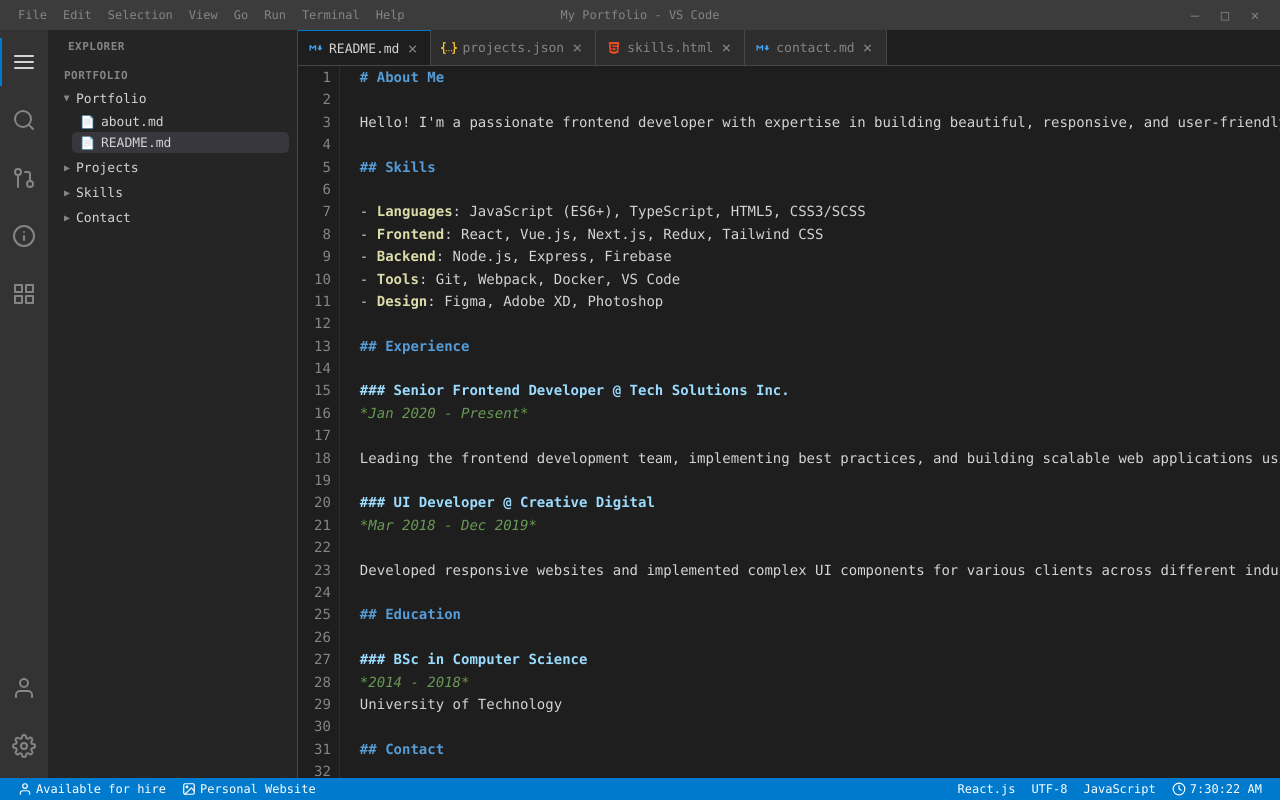
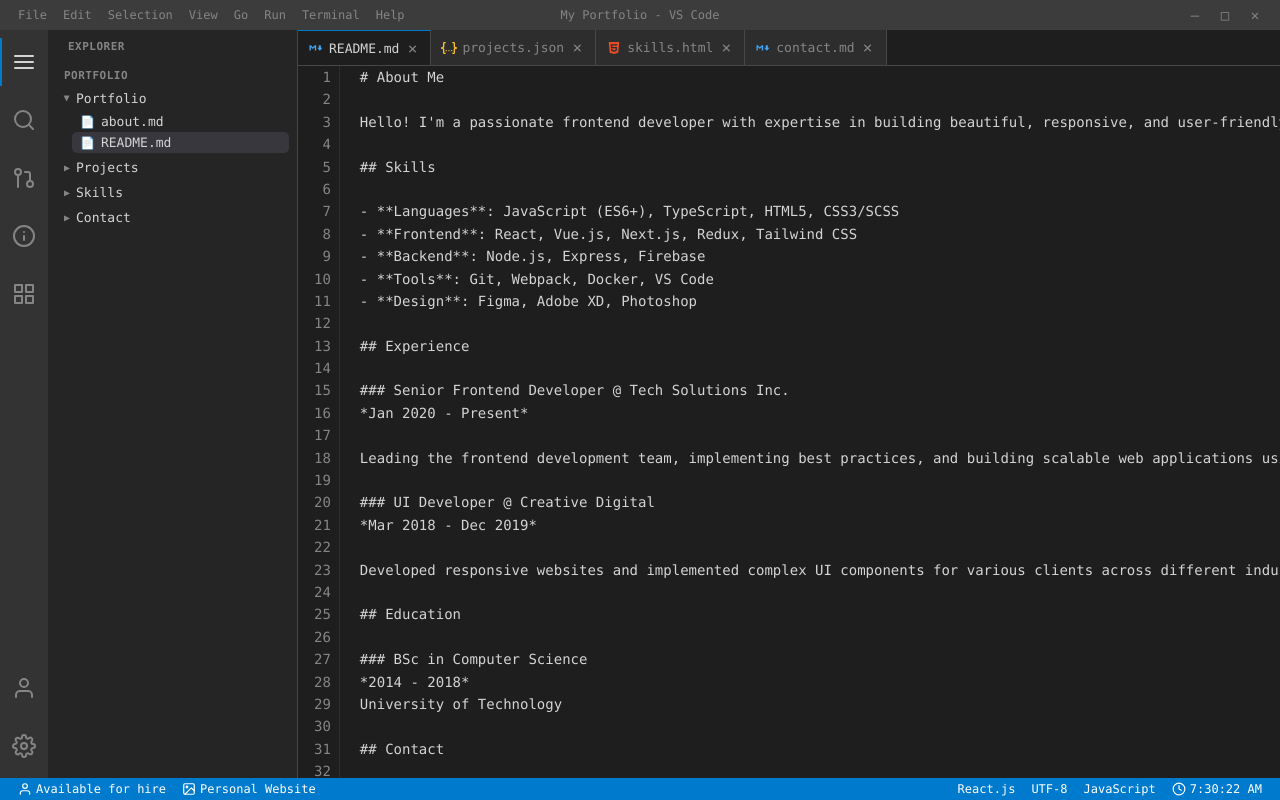
Before and after one commit to PavanKalisetti/vscode-portfolio, a React (Vite) app: page / in a window 1280 px wide. Built offline with nearby package versions, Linux system fonts and the light colour scheme.

Commit message:
other than syntax highlighting, editing text and selecting is working well

```diff
--- a/src/components/AboutSection.jsx
+++ b/src/components/AboutSection.jsx
@@ -2,10 +2,8 @@
 import './EditorContent.css';
 
 const AboutSection = () => {
-  const [markdownText, setMarkdownText] = useState('');
   const [lineCount, setLineCount] = useState(40);
   const editorRef = useRef(null);
-  const highlightRef = useRef(null);
   const containerRef = useRef(null);
 
   // Initial markdown content
@@ -48,102 +46,45 @@
 
   // Initialize editor with markdown
   useEffect(() => {
-    setMarkdownText(initialMarkdown);
+    if (editorRef.current) {
+      editorRef.current.textContent = initialMarkdown;
+    }
 
     // Count lines for line numbers
     const lines = initialMarkdown.split('\n').length;
     setLineCount(Math.max(40, lines + 10));
   }, []);
 
-  // Sync scrolling between textarea and highlight div
-  useEffect(() => {
-    const syncScroll = () => {
-      if (highlightRef.current && editorRef.current) {
-        highlightRef.current.scrollTop = editorRef.current.scrollTop;
-        highlightRef.current.scrollLeft = editorRef.current.scrollLeft;
-      }
-    };
-
-    const textarea = editorRef.current;
-    if (textarea) {
-      textarea.addEventListener('scroll', syncScroll);
-      return () => textarea.removeEventListener('scroll', syncScroll);
-    }
-  }, []);
-
   // Handle text changes
   const handleTextChange = (e) => {
-    const newText = e.target.value;
-    setMarkdownText(newText);
+    const newText = e.target.textContent;
 
     // Update line count
     const lines = newText.split('\n').length;
     setLineCount(Math.max(40, lines + 10));
   };
 
-  // Apply syntax highlighting to markdown
-  const highlightMarkdown = (text) => {
-    if (!text) return null;
+  // Handle key down for tab insertion
+  const handleKeyDown = (e) => {
+    if (e.key === 'Tab') {
+      e.preventDefault();
 
-    const lines = text.split('\n');
+      // Insert a tab at cursor position
+      const selection = window.getSelection();
+      const range = selection.getRangeAt(0);
 
-    return lines.map((line, index) => {
-      // Check for different markdown elements
+      const tabNode = document.createTextNode('  ');
+      range.insertNode(tabNode);
 
-      // Headers
-      if (line.match(/^# .+/)) {
-        return <div key={index} className="code-line"><span className="markdown-heading">{line}</span></div>;
-      }
+      // Move cursor after tab
+      range.setStartAfter(tabNode);
+      range.setEndAfter(tabNode);
+      selection.removeAllRanges();
+      selection.addRange(range);
 
-      if (line.match(/^## .+/)) {
-        return <div key={index} className="code-line"><span className="markdown-heading">{line}</span></div>;
-      }
-
-      if (line.match(/^### .+/)) {
-        return <div key={index} className="code-line"><span className="markdown-subheading">{line}</span></div>;
-      }
-
-      // Italic text
-      if (line.match(/^\*.+\*$/)) {
-        return <div key={index} className="code-line"><span className="markdown-italic">{line}</span></div>;
-      }
-
-      // List items
-      if (line.match(/^- .+/)) {
-        // Check for bold text within list items
-        const boldPattern = /\*\*([^*]+)\*\*/g;
-        const parts = [];
-        let lastIndex = 0;
-        let match;
-
-        const lineCopy = line;
-        let formattedLine = line;
-
-        while ((match = boldPattern.exec(lineCopy)) !== null) {
-          const start = match.index;
-          const end = start + match[0].length;
-
-          formattedLine =
-            formattedLine.substring(0, start) +
-            `<span class="markdown-bold">${match[1]}</span>` +
-            formattedLine.substring(end);
-        }
-
-        return (
-          <div key={index} className="code-line">
-            <span className="markdown-list" dangerouslySetInnerHTML={{ __html: formattedLine }}></span>
-          </div>
-        );
-      }
-
-      // Empty line
-      if (line.trim() === '') {
-        return <div key={index} className="code-line"></div>;
-      }
-
-      // Default text
-      return <div key={index} className="code-line"><span className="markdown-text">{line}</span></div>;
-    });
+      // Trigger the change event manually
+      handleTextChange({ target: editorRef.current });
+    }
   };
 
   return (
@@ -155,21 +96,15 @@
       </div>
 
       <div className="markdown-body code-editor" ref={containerRef}>
-        <div className="code-editor-container">
-          {/* Invisible textarea for editing */}
-          <textarea
-            ref={editorRef}
-            className="code-editor-textarea"
-            value={markdownText}
-            onChange={handleTextChange}
-            spellCheck="false"
-          />
-
-          {/* Visual overlay for syntax highlighting */}
-          <div className="code-editor-highlight" ref={highlightRef}>
-            {highlightMarkdown(markdownText)}
-          </div>
-        </div>
+        <div
+          ref={editorRef}
+          className="code-editor-single"
+          contentEditable="true"
+          onInput={handleTextChange}
+          onKeyDown={handleKeyDown}
+          spellCheck="false"
+          data-gramm="false"
+        />
       </div>
     </div>
   );
```
